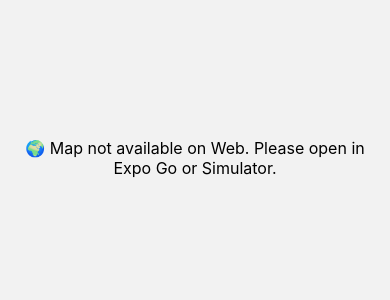
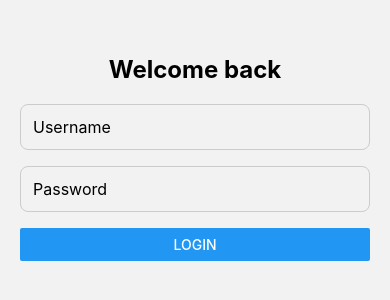
Before and after one commit to wulin-no2/realmon-frontend, a React Native app: screen /Login in a window 390 px wide. Shown: the part 264-564 px from the top of the page. Built offline with nearby package versions, Linux system fonts and the light colour scheme.

Commit message:
Added login and user collecting feature

```diff
--- a/config/api.ts
+++ b/config/api.ts
@@ -1 +1 @@
-export const BASE_URL: string = 'https://17e5-51-37-66-187.ngrok-free.app';
+export const BASE_URL: string = 'https://9657-51-37-66-187.ngrok-free.app';
--- a/navigation/AppNavigator.tsx
+++ b/navigation/AppNavigator.tsx
@@ -1,4 +1,4 @@
-
+// AppNavigator.tsx
 import { NavigationContainer } from "@react-navigation/native";
 import { createNativeStackNavigator } from "@react-navigation/native-stack";
 import React from "react";
@@ -11,16 +11,24 @@
 import RealmonDetailScreen from "../screens/RealmonDetailScreen";
 import RealmonDexScreen from "../screens/RealmonDexScreen";
 import ScanFlowController from "../screens/ScanFlowController";
+import ScanResultScreen from "../screens/ScanResultScreen";
+import LoginScreen from "../screens/LoginScreen";
+import AuthGate from "../screens/AuthGate";
+
 // import ScannerScreen from "../screens/ScannerScreen";
 
 export type RootStackParamList = {
   Home: undefined;
   Realmon: undefined;
   ScanFlow: undefined;
+  // ScanResult: undefined;
+
   Quest: undefined;
   My: undefined;
   Messages: undefined;
   Community: undefined;
+  Login: undefined;
+  AuthGate: undefined;
   RealmonDetail: {
     id: number | null;
     latitude: number;
@@ -36,14 +44,30 @@
     observerName: string;
     wikiUrl: string;
   };
+  ScanResult: {
+    imageUri: string;
+    username: string;
+    timestamp: string;
+    location: { latitude: number; longitude: number };
+    speciesId: string;
+    speciesName: string;
+    scientificName: string;
+    speciesIcon: string;
+    category: string;
+    imageUrl: string;
+    wikiUrl: string;
+    score: number;
+  };
 };
 
 const Stack = createNativeStackNavigator<RootStackParamList>();
 
 export default function AppNavigator() {
   return (
-    <NavigationContainer>
-      <Stack.Navigator>
+    <NavigationContainer >
+      <Stack.Navigator initialRouteName="AuthGate">
+        <Stack.Screen name="AuthGate" component={AuthGate} options={{ headerShown: false }} />
+
         <Stack.Screen
           name="Home"
           component={HomeScreen}
@@ -84,6 +108,14 @@
           component={RealmonDetailScreen}
           options={{ title: "Realmon Details" }}
         />
+        <Stack.Screen
+          name="ScanResult"
+          component={ScanResultScreen}
+          options={{ title: "Scan Result" }}
+        />
+        <Stack.Screen name="Login" component={LoginScreen} options={{ headerShown: false }} />
+
+
       </Stack.Navigator>
     </NavigationContainer>
   );
--- a/package.json
+++ b/package.json
@@ -13,6 +13,7 @@
   },
   "dependencies": {
     "@expo/metro-runtime": "~5.0.4",
+    "@react-native-async-storage/async-storage": "2.1.2",
     "@react-navigation/bottom-tabs": "^7.3.11",
     "@react-navigation/native": "^7.1.7",
     "@react-navigation/native-stack": "^7.3.11",
--- /dev/null
+++ b/screens/AuthGate.tsx
@@ -0,0 +1,52 @@
+// screens/AuthGate.tsx
+import React, { useEffect, useState } from 'react';
+import { ActivityIndicator, View } from 'react-native';
+import AsyncStorage from '@react-native-async-storage/async-storage';
+import { useNavigation } from '@react-navigation/native';
+import { NativeStackNavigationProp } from '@react-navigation/native-stack';
+import { RootStackParamList } from '../navigation/AppNavigator';
+import { BASE_URL } from '../config/api';
+
+export default function AuthGate() {
+  const navigation = useNavigation<NativeStackNavigationProp<RootStackParamList>>();
+  const [checking, setChecking] = useState(true);
+
+  useEffect(() => {
+    (async () => {
+      const token = await AsyncStorage.getItem('token');
+      if (!token) {
+        navigation.replace('Login');
+        return;
+      }
+
+      try {
+        const res = await fetch(`${BASE_URL}/api/user/me`, {
+          headers: {
+            Authorization: `Bearer ${token}`,
+          },
+        });
+
+        if (res.ok) {
+          navigation.replace('Home'); // token valid, to home
+        } else {
+          throw new Error('Invalid token');
+        }
+      } catch (error) {
+        await AsyncStorage.removeItem('token');
+        navigation.replace('Login'); // token invalid
+      } finally {
+        setChecking(false);
+      }
+    })();
+  }, []);
+
+  if (checking) {
+    return (
+      <View style={{ flex: 1, justifyContent: 'center', alignItems: 'center' }}>
+        <ActivityIndicator size="large" />
+      </View>
+    );
+  }
+
+  return null;
+}
--- /dev/null
+++ b/screens/LoginScreen.tsx
@@ -0,0 +1,85 @@
+import React, { useState } from 'react';
+import { View, Text, TextInput, Button, StyleSheet, Alert } from 'react-native';
+import AsyncStorage from '@react-native-async-storage/async-storage';
+import { BASE_URL } from '../config/api';
+import { useNavigation } from '@react-navigation/native';
+import { NativeStackNavigationProp } from '@react-navigation/native-stack';
+import { RootStackParamList } from '../navigation/AppNavigator';
+
+export default function LoginScreen() {
+  const navigation = useNavigation<NativeStackNavigationProp<RootStackParamList>>();
+  const [username, setUsername] = useState('');
+  const [password, setPassword] = useState('');
+  const [loading, setLoading] = useState(false);
+
+  const handleLogin = async () => {
+    if (!username || !password) {
+      Alert.alert('Missing fields', 'Please enter both username and password.');
+      return;
+    }
+
+    setLoading(true);
+    try {
+      const res = await fetch(`${BASE_URL}/api/user/login`, {
+        method: 'POST',
+        headers: { 'Content-Type': 'application/json' },
+        body: JSON.stringify({ username, password }),
+      });
+
+      if (res.status === 401) {
+        Alert.alert('Login failed', 'Invalid username or password');
+        return;
+      }
+
+      const data = await res.json();
+      await AsyncStorage.setItem('token', data.token);
+      await AsyncStorage.setItem('userId', data.userId.toString());
+      await AsyncStorage.setItem('username', data.username);
+
+      navigation.reset({
+        index: 0,
+        routes: [{ name: 'Home' }],
+      });
+    } catch (err) {
+      Alert.alert('Error', 'Something went wrong. Please try again.');
+      console.error('Login error:', err);
+    } finally {
+      setLoading(false);
+    }
+  };
+
+  return (
+    <View style={styles.container}>
+      <Text style={styles.title}>Welcome back</Text>
+      <TextInput
+        style={styles.input}
+        placeholder="Username"
+        autoCapitalize="none"
+        value={username}
+        onChangeText={setUsername}
+      />
+      <TextInput
+        style={styles.input}
+        placeholder="Password"
+        autoCapitalize="none"
+        secureTextEntry
+        value={password}
+        onChangeText={setPassword}
+      />
+      <Button title={loading ? 'Logging in...' : 'Login'} onPress={handleLogin} disabled={loading} />
+    </View>
+  );
+}
+
+const styles = StyleSheet.create({
+  container: { padding: 20, flex: 1, justifyContent: 'center' },
+  title: { fontSize: 24, fontWeight: 'bold', marginBottom: 20, alignSelf: 'center' },
+  input: {
+    borderWidth: 1,
+    borderColor: '#ccc',
+    borderRadius: 8,
+    padding: 12,
+    marginBottom: 16,
+    fontSize: 16,
+  },
+});
--- /dev/null
+++ b/screens/ScanResultScreen.tsx
@@ -0,0 +1,119 @@
+// ScanResultScreen.tsx
+import React from 'react';
+import {
+  View,
+  Text,
+  StyleSheet,
+  Image,
+  Button,
+  Linking,
+  ScrollView,
+  Alert,
+} from 'react-native';
+import { useRoute, RouteProp, useNavigation } from '@react-navigation/native';
+import { SafeAreaView } from 'react-native-safe-area-context';
+import { BASE_URL } from '../config/api';
+import { RootStackParamList } from '../navigation/AppNavigator';
+import { NativeStackNavigationProp } from '@react-navigation/native-stack';
+import { authFetch } from '../utils/authFetch';
+
+type ScanResultRouteProp = RouteProp<RootStackParamList, 'ScanResult'>;
+type NavigationProp = NativeStackNavigationProp<RootStackParamList>;
+
+const ScanResultScreen = () => {
+  const route = useRoute<ScanResultRouteProp>();
+  const navigation = useNavigation<NavigationProp>();
+
+  const {
+    imageUri,
+    username,
+    timestamp,
+    location,
+    speciesId,
+    speciesName,
+    scientificName,
+    speciesIcon,
+    category,
+    imageUrl,
+    wikiUrl,
+    score,
+  } = route.params;
+
+  const handleFound = async () => {
+    try {
+      const response = await authFetch(`/api/user/collect`, {
+        method: 'POST',
+        // headers: { 'Content-Type': 'application/json' },
+        body: JSON.stringify({
+          speciesId,
+          imageUrl,
+          latitude: location.latitude,
+          longitude: location.longitude,
+          timestamp,
+          source: 'scan',
+        }),
+      });
+
+      if (!response.ok) {
+        throw new Error('Failed to record observation');
+      }
+
+      Alert.alert('🎉 Success', 'This Realmon has been added to your deck!');
+    } catch (error) {
+      console.error('Error uploading observation:', error);
+      Alert.alert('Upload Failed', 'Please try again later.');
+    }
+  };
+
+  return (
+    <SafeAreaView style={{ flex: 1 }}>
+      <ScrollView contentContainerStyle={styles.container}>
+        <Image source={{ uri: imageUri }} style={styles.uploadedImage} />
+
+        <Image source={{ uri: imageUrl }} style={styles.realmonImage} />
+        <Text style={styles.title}>{speciesName || scientificName}</Text>
+        <Text style={styles.score}>AI Confidence: {(score * 100).toFixed(1)}%</Text>
+
+        <Text style={styles.meta}>Category: {speciesIcon} {category}</Text>
+        <Text style={styles.meta}>Spotted by: {username}</Text>
+        <Text style={styles.meta}>
+          Location: {location.latitude.toFixed(4)}, {location.longitude.toFixed(4)}
+        </Text>
+        <Text style={styles.meta}>Time: {new Date(timestamp).toLocaleString()}</Text>
+
+        {wikiUrl && (
+          <Text style={styles.link} onPress={() => Linking.openURL(wikiUrl)}>
+            🔗 View more on Wikipedia
+          </Text>
+        )}
+
+        <View style={{ marginTop: 24 }}>
+          <Button title="✅ I Found It!" onPress={handleFound} />
+        </View>
+
+        <Text style={styles.disclaimer}>
+          This species was identified using AI. If it's inaccurate, try a clearer photo or different angle.
+        </Text>
+      </ScrollView>
+    </SafeAreaView>
+  );
+};
+
+const styles = StyleSheet.create({
+  container: { padding: 20 },
+  uploadedImage: { width: '100%', height: 200, borderRadius: 8, marginBottom: 20 },
+  realmonImage: { width: '100%', height: 180, borderRadius: 8 },
+  title: { fontSize: 22, fontWeight: 'bold', marginTop: 10 },
+  score: { fontSize: 16, color: '#2196f3', marginVertical: 4 },
+  meta: { fontSize: 16, marginVertical: 2 },
+  link: { color: '#007AFF', marginTop: 8, fontWeight: '500' },
+  disclaimer: {
+    fontSize: 14,
+    color: '#777',
+    marginTop: 24,
+    fontStyle: 'italic',
+    textAlign: 'center',
+  },
+});
+
+export default ScanResultScreen;
--- /dev/null
+++ b/utils/authFetch.ts
@@ -0,0 +1,30 @@
+import AsyncStorage from '@react-native-async-storage/async-storage';
+import { BASE_URL } from '../config/api';
+
+export const authFetch = async (
+  path: string,
+  options: RequestInit = {}
+): Promise<Response> => {
+  try {
+    const token = await AsyncStorage.getItem('token');
+    console.log("token is", token);
+
+    const headers = {
+      ...(options.headers || {}),
+      'Content-Type': 'application/json',
+      ...(token ? { Authorization: `Bearer ${token}` } : {}),
+    };
+
+    const response = await fetch(`${BASE_URL}${path}`, {
+      ...options,
+      headers,
+    });
+
+    return response;
+  } catch (err) {
+    console.error('authFetch error:', err);
+    throw err;
+  }
+};
+
+// token: eyJhbGciOiJIUzI1NiJ9.eyJzdWIiOiIxIiwiaWF0IjoxNzUwODkzNTI1LCJleHAiOjE3NTE0OTgzMjV9.pepa6MZyflMSDcJ_b52CCdSCrc0pQ8fVMXa31CwYFoE
```
Also changed, not shown: screens/ScanFlowController.tsx (+8 -8 lines), 1 other file (tests, documents, lock files or other folders).
